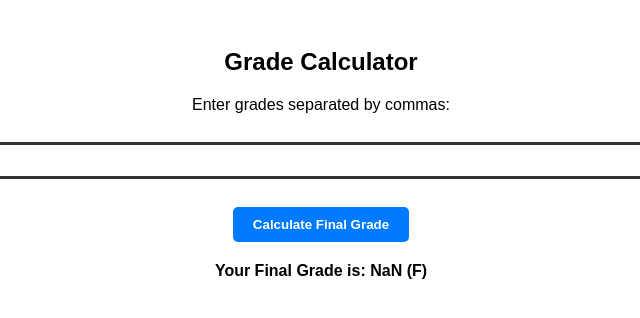
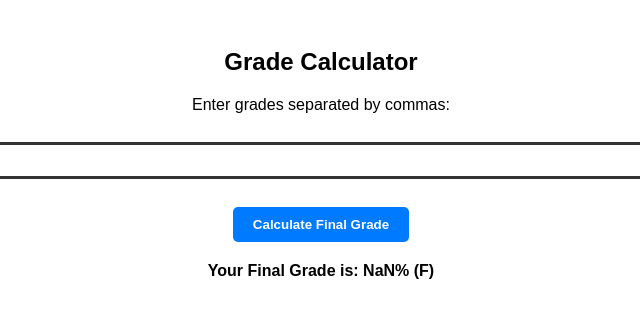
Before and after one commit to ProgrammerKR/grade_calculator.kr, a plain HTML site: page index.html in a window 1280 px wide. Both pictures are taken after typing "Sample" into the empty fields and a click on the button "Calculate Final Grade". Shown: the full height of the page, 319-959 px from the left. Drawn offline with Linux system fonts and the light colour scheme.

Commit message:
Update index.html

```diff
--- a/index.html
+++ b/index.html
@@ -70,7 +70,7 @@
 
             // Display result
             let resultElement = document.getElementById('result');
-            resultElement.innerHTML = `Your Final Grade is: ${average.toFixed(2)} (${textGrade})`;
+            resultElement.innerHTML = `Your Final Grade is: ${average.toFixed(2)}% (${textGrade})`;
         }
 
         function calculateTextGrade(percentage) {
```
